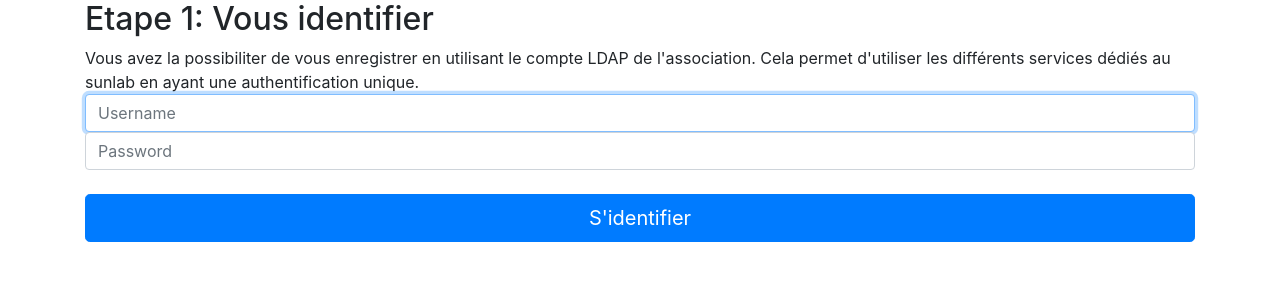
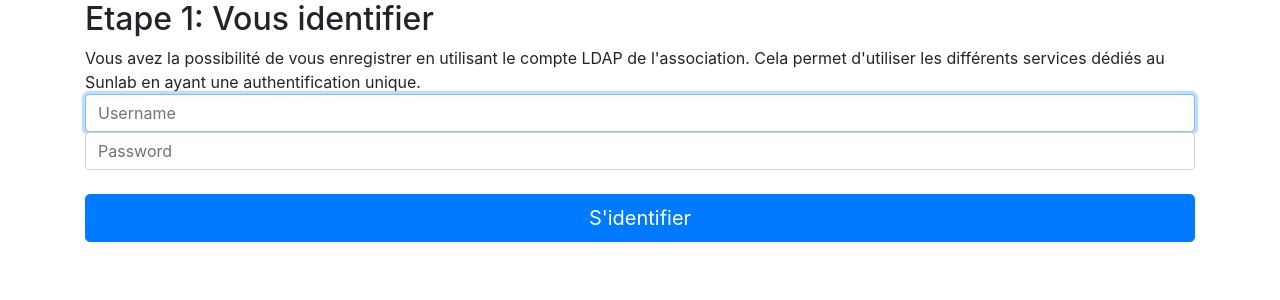
Before and after one commit to ThomasGsp/sunlab, a PHP site: page /signupldap.php in a window 1280 px wide. Shown: the top 300 px of the page. Run offline with PHP 8.4, Linux system fonts and the light colour scheme; some libraries are stand-ins or nearby versions.

Commit message:
correction ortho

```diff
--- a/common/connectors/signupldap.php
+++ b/common/connectors/signupldap.php
@@ -15,8 +15,8 @@
 
       <form  class="form-signup" id="usersignupldap" name="usersignupldap" method="post">
         <h2 class="form-signup-heading"> Etape 1: Vous identifier </h2>
-        Vous avez la possibiliter de vous enregistrer en utilisant le compte LDAP de l'association.
-        Cela permet d'utiliser les différents services dédiés au sunlab en ayant une authentification unique.
+        Vous avez la possibilité de vous enregistrer en utilisant le compte LDAP de l'association.
+        Cela permet d'utiliser les différents services dédiés au Sunlab en ayant une authentification unique.
 
         <input id="usernameldap"  class="form-control" placeholder="Username" type="text" name="usernameldap" autofocus />
         <input id="passwordldap"  class="form-control" placeholder="Password" type="password" name="passwordldap" />
```
